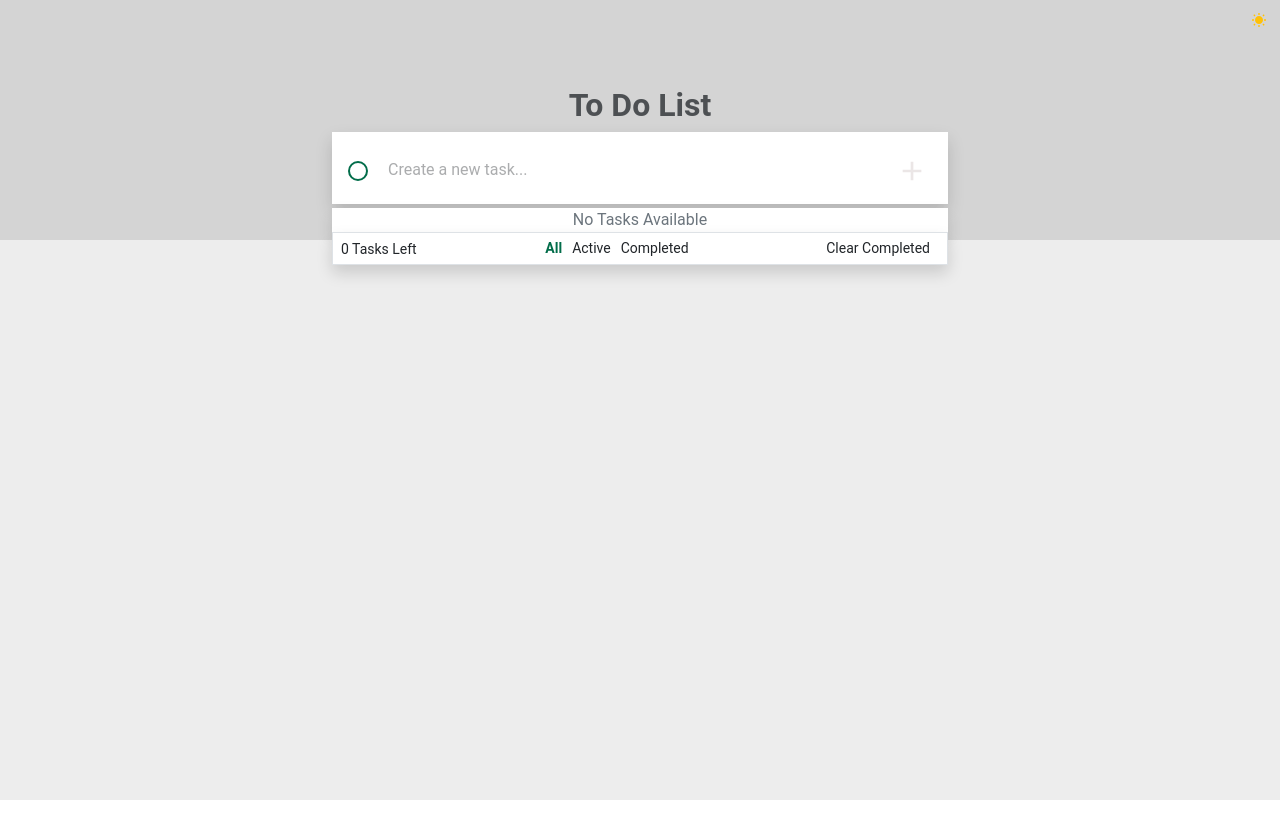
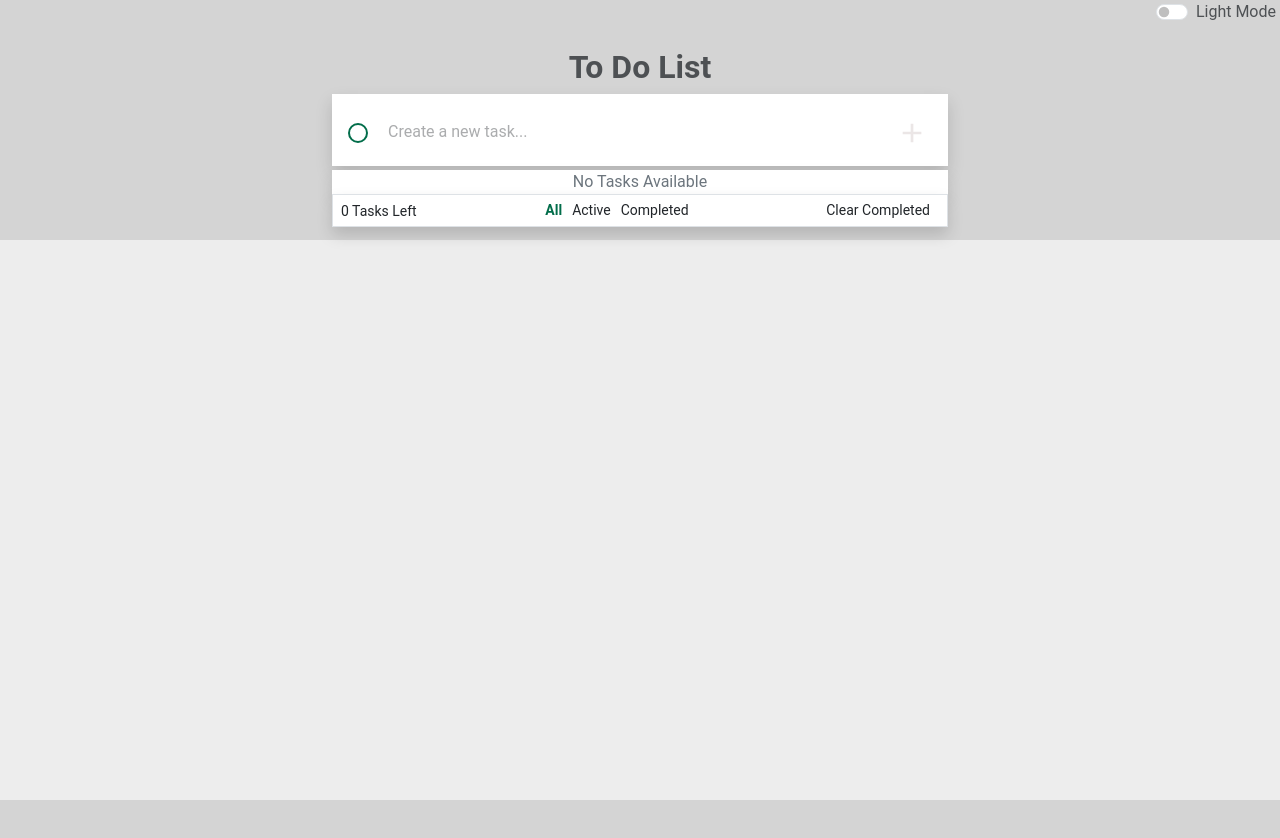
Before and after one commit to Akfslgn/To-do-app, a React (Vite) app: page / in a window 1280 px wide. Shown: the top 838 px of the page. Before the commit the page ends 800 px from the top, so only its background shows below. Built offline with nearby package versions, Linux system fonts and the light colour scheme.

Commit message:
created theme Switcher

```diff
--- a/src/App.jsx
+++ b/src/App.jsx
@@ -56,8 +56,8 @@ function App() {
 
   return (
     <div className="App">
-      <div className="text-end">
-        <ThemeToggler className="theme-toggler " />
+      <div className="text-end position-absolute me-1 top-0 end-0">
+        <ThemeToggler className="theme-toggler" />
       </div>
       <div className="container col-lg-6 col-md-8 col-10 mt-5 max-width">
         <TaskForm addTask={addTask} />
--- a/src/ThemeToggler.jsx
+++ b/src/ThemeToggler.jsx
@@ -1,25 +1,36 @@
-import { useEffect, useState } from "react";
-import { IoMdSunny, IoIosMoon } from "react-icons/io";
+import React, { useState, useEffect } from "react";
 
-function ThemeToggler() {
-  const [theme, setTheme] = useState("light");
+const ThemeToggler = () => {
+  const [isDarkMode, setIsDarkMode] = useState(false);
 
-  const themeToggler = () => {
-    setTheme((prev) => (prev === "light" ? "dark" : "light"));
+  useEffect(() => {
+    document.documentElement.setAttribute(
+      "data-bs-theme",
+      isDarkMode ? "dark" : "light"
+    );
+  }, [isDarkMode]);
+
+  const toggleTheme = () => {
+    setIsDarkMode((prevMode) => !prevMode);
   };
 
-  useEffect(() => {
-    document.documentElement.setAttribute("data-bs-theme", theme);
-  }, [theme]);
-
   return (
-    <button
-      onClick={themeToggler}
-      className={`btn ${theme === "light" ? "text-warning" : "text-primary"}`}
-    >
-      {theme === "light" ? <IoMdSunny /> : <IoIosMoon />}
-    </button>
+    <div className="form-check form-switch">
+      <input
+        className="form-check-input"
+        type="checkbox"
+        id="flexSwitchCheckDefault"
+        checked={isDarkMode}
+        onChange={toggleTheme}
+      />
+      <label
+        className="form-check-label text-muted"
+        htmlFor="flexSwitchCheckDefault"
+      >
+        {isDarkMode ? "Dark Mode" : "Light Mode"}
+      </label>
+    </div>
   );
-}
+};
 
 export default ThemeToggler;
```
